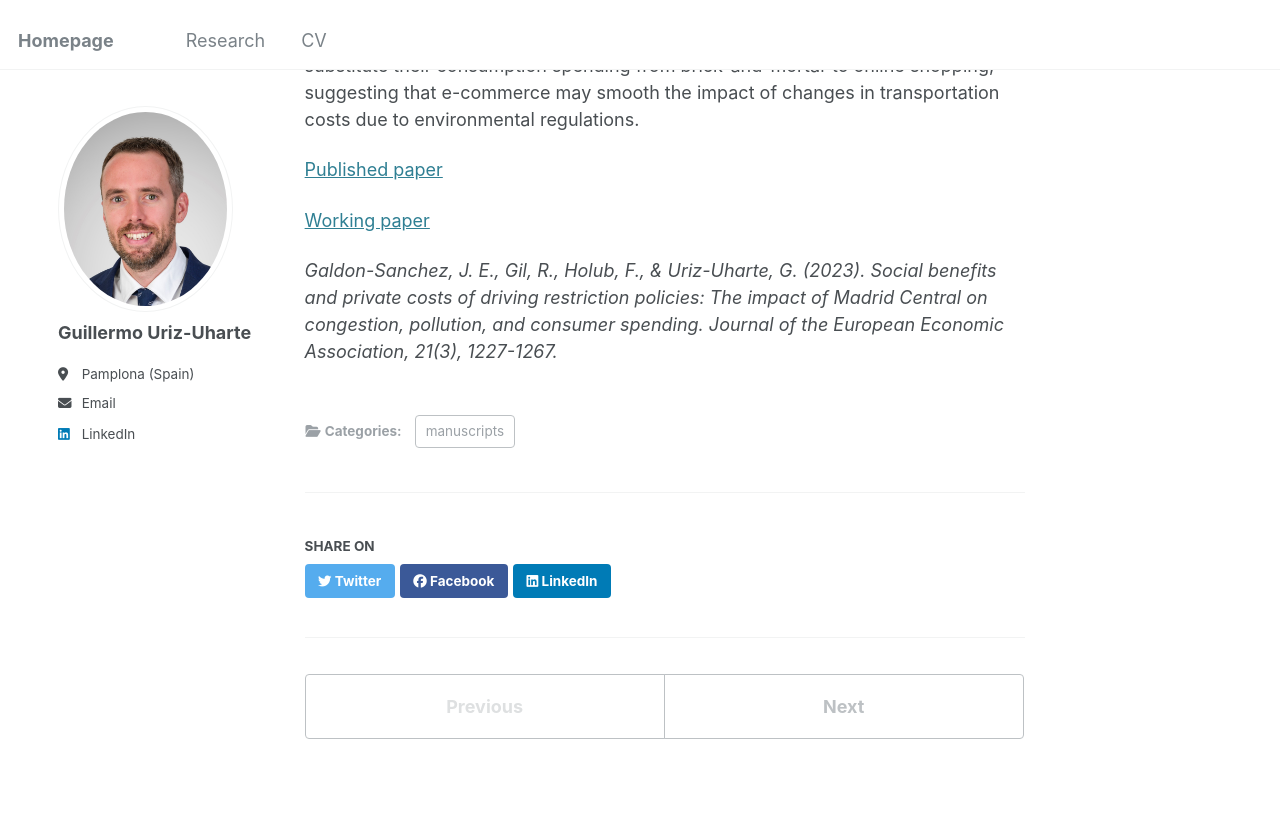
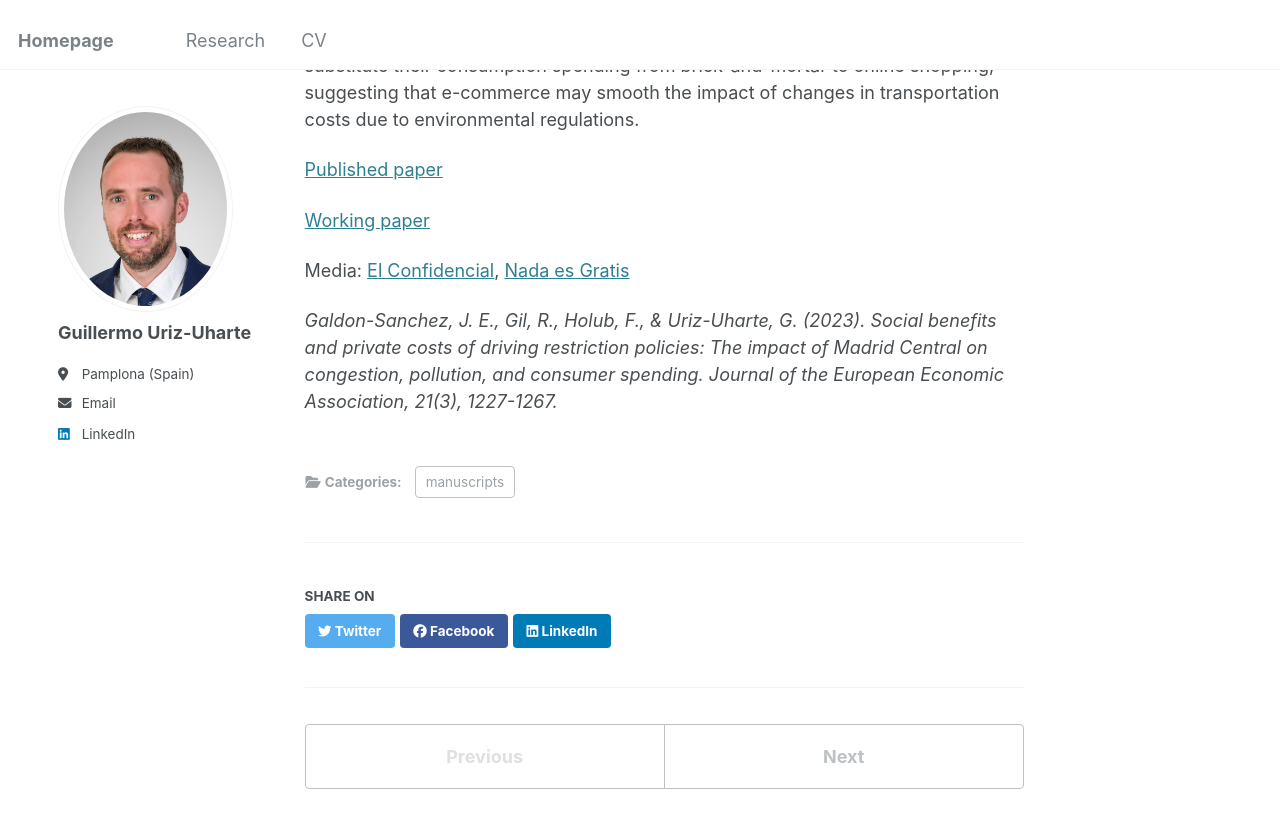
Before and after one commit to GuilleUriz/guillermouriz, a Jekyll site: the page built from _publications/JEEA_2023.md, in a window 1280 px wide and 900 px high, scrolled down 504 px. Shown: the top 828 px of the window. Built offline with Jekyll 4.4.1, drawn with Linux system fonts in a browser that asks for light colours.

Commit message:
Update JEEA_2023.md

```diff
--- a/_publications/JEEA_2023.md
+++ b/_publications/JEEA_2023.md
@@ -3,11 +3,11 @@ title: "Social benefits and private costs of driving restriction policies: The i
 collection: publications
 category: manuscripts
 permalink: /publication/JEEA_2023
-excerpt: ''
+excerpt:
 date: 2023-06-01
 venue: 'Journal of the European Economic Association'
 slidesurl:
-paperurl: ''
+paperurl:
 ---
 
 Low Emission Zones are defined areas within a city where driving restrictions are introduced with the aim to reduce pollution, but they may also unintentionally distort consumer spending decisions. By increasing transportation costs to ban-affected areas, driving restrictions could discourage spending in stores of those areas. This paper empirically evaluates the effects of a driving restriction regulation in Madrid, Spain, known as Madrid Central. First, using a difference-in-differences identification strategy, we find an immediate decrease of 19% in pollution and of 16% in congestion. Second, we rely on credit card transaction data to show consumers most affected by the regulation (i.e., those living further away Madrid Central area and with lower options to use public transport) reduced their brick-and-mortar spending in the regulated area. Finally, we find that these consumers partially substitute their consumption spending from brick-and-mortar to online shopping, suggesting that e-commerce may smooth the impact of changes in transportation costs due to environmental regulations.
@@ -16,4 +16,6 @@ Low Emission Zones are defined areas within a city where driving restrictions ar
 
 [Working paper](https://github.com/GuilleUriz/guillermouriz/raw/master/files/Draft_Madrid_central.pdf)
 
+Media: [El Confidencial]( https://www.elconfidencial.com/espana/madrid/2023-06-26/madrid-central-polucion-negocios-medioambiente_3665747/), [Nada es Gratis]( https://nadaesgratis.es/admin/como-afectan-las-prohibiciones-de-trafico-en-el-centro-de-las-ciudades-a-los-negocios-locales)
+
 <cite>Galdon-Sanchez, J. E., Gil, R., Holub, F., & Uriz-Uharte, G. (2023). Social benefits and private costs of driving restriction policies: The impact of Madrid Central on congestion, pollution, and consumer spending. Journal of the European Economic Association, 21(3), 1227-1267.<cite>
```
